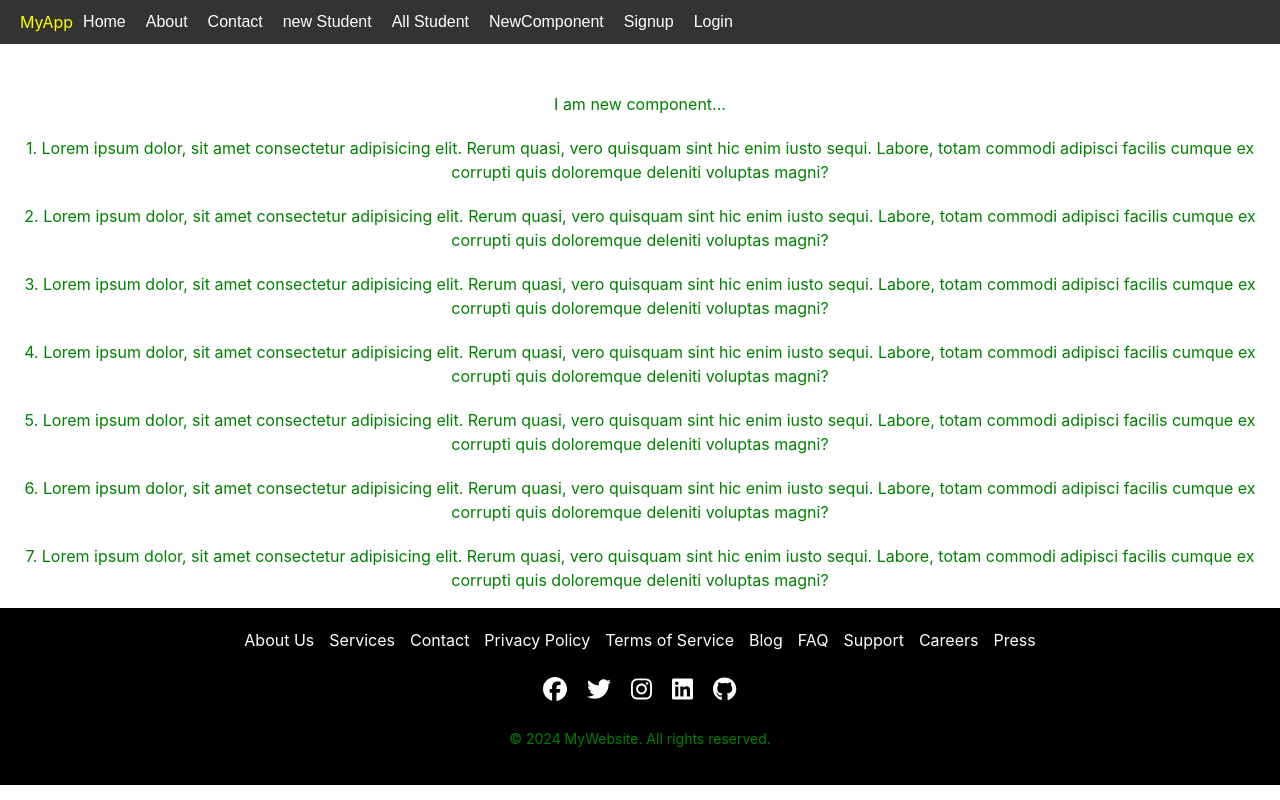
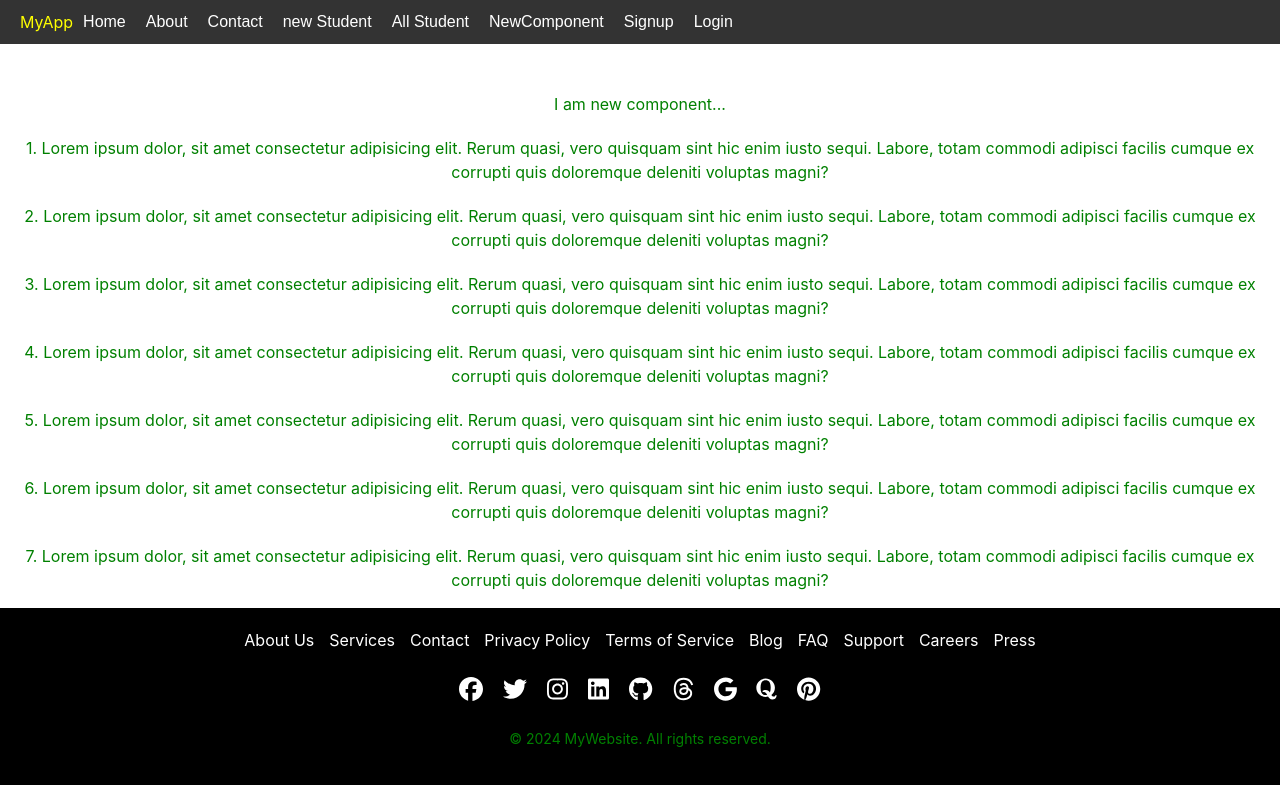
Before and after one commit to Mayappa123/mern-app, a React (Vite) app in the folder frontend/: page /newcomponent in a window 1280 px wide. Built offline with nearby package versions, Linux system fonts and the light colour scheme.

Commit message:
added some more icons

```diff
--- a/frontend/src/components/footer.jsx
+++ b/frontend/src/components/footer.jsx
@@ -8,6 +8,10 @@ import {
   faInstagram,
   faLinkedin,
   faGithub,
+  faThreads,
+  faGoogle,
+  faQuora,
+  faPinterest,
 } from "@fortawesome/free-brands-svg-icons";
 
 const Footer = () => {
@@ -41,6 +45,18 @@ const Footer = () => {
         <a href="https://github.com" aria-label="GitHub">
           <FontAwesomeIcon icon={faGithub} />
         </a>
+        <a href="https://threads.com" aria-label="GitHub">
+          <FontAwesomeIcon icon={faThreads} />
+        </a>
+        <a href="https://google.com" aria-label="GitHub">
+          <FontAwesomeIcon icon={faGoogle} />
+        </a>
+        <a href="https://quora.com" aria-label="GitHub">
+          <FontAwesomeIcon icon={faQuora} />
+        </a>
+        <a href="https://pinterest.com" aria-label="GitHub">
+          <FontAwesomeIcon icon={faPinterest} />
+        </a>
       </div>
       <p className="footer-credit">
         &copy; 2024 MyWebsite. All rights reserved.
```
